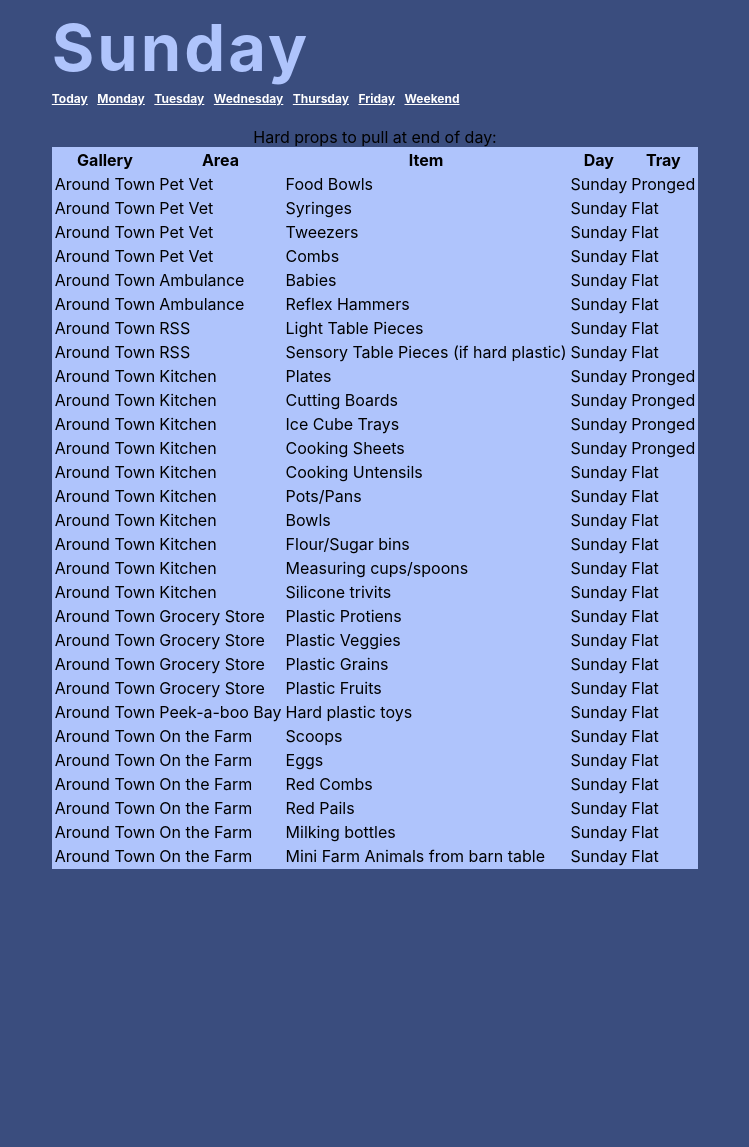
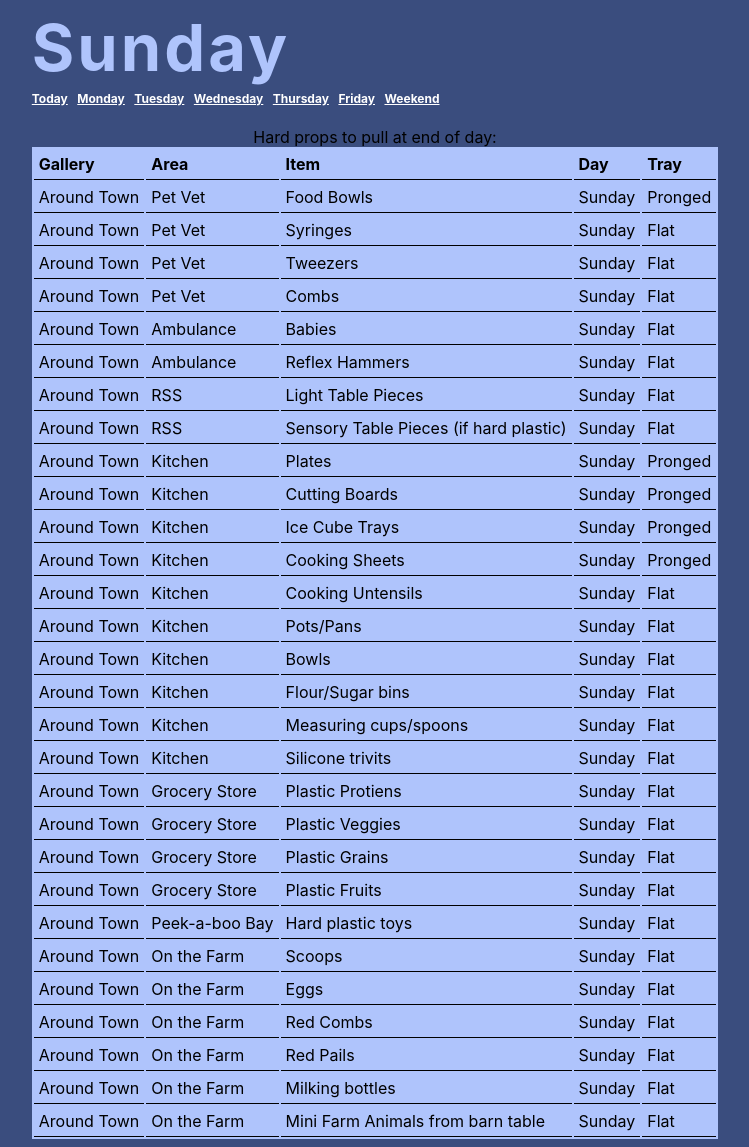
Before and after one commit to UnicycleDumpTruck/skdout, a Jekyll site: the page built from hard.markdown, in a window 1280 px wide. Shown: the whole page, without its empty margins (265-1014 px from the left). Built offline with Jekyll 4.4.1, drawn with Linux system fonts in a browser that asks for light colours; before the commit the page ends 900 px from its top, so only the background shows below that.

Commit message:
formatting table

```diff
--- a/_layouts/hard_props.html
+++ b/_layouts/hard_props.html
@@ -35,16 +35,16 @@
 
         <br>
 
-        {% assign mydata=site.data.hard_prop | where: "Day", page.weekday %}
+        {% assign todays_props=site.data.hard_prop | where: "Day", page.weekday %}
         <table class="hard_prop_table">
             <caption class="hard_prop_table_caption">Hard props to pull at end of day:</caption>
             <thead>
-            {% for column in mydata[0] %}
+            {% for column in todays_props[0] %}
                 <th>{{ column[0] }}</th>
             {% endfor %}
             </thead>
             <tbody>
-            {% for row in mydata %}
+            {% for row in todays_props %}
                 <tr>
                 {% for cell in row %}
                     <td>{{ cell[1] }}</td>
--- a/styles.css
+++ b/styles.css
@@ -174,3 +174,9 @@ body {
 .prop_cell {
 
 }
+
+th, td {
+  padding: 5px;
+  text-align: left;
+  border-bottom: 1px solid #000000;
+}
```
